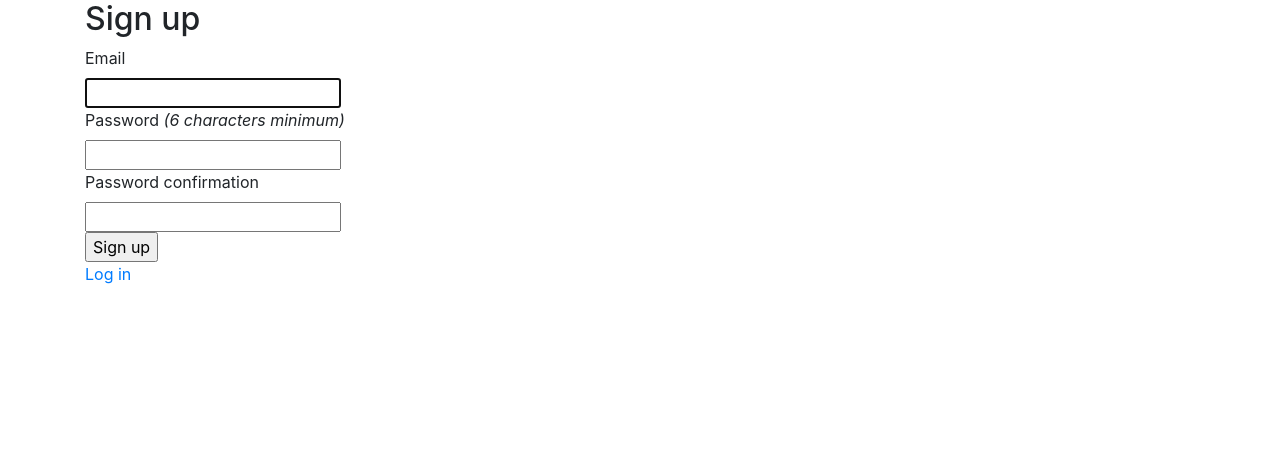
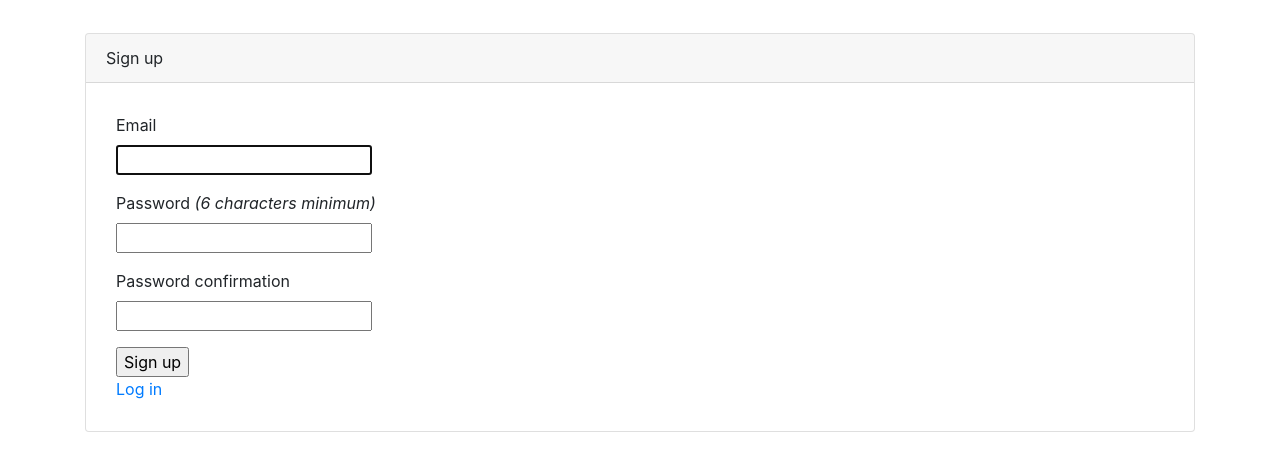
Before and after one commit to thanhn062/FreeCamp, a Rails app: page /users/sign_up in a window 1280 px wide. Shown: the top 471 px of the page. Run offline with Rails 7, Linux system fonts and the light colour scheme; some libraries are stand-ins or nearby versions.

Commit message:
add style to sign up page

```diff
--- a/app/assets/stylesheets/application.css
+++ b/app/assets/stylesheets/application.css
@@ -18,6 +18,10 @@
  th { border-bottom: 1px solid #DDD; }
  body { margin: 0; }
  .logo-text {
-    font-size: 100px;
+    font-size: 8vw;
     font-weight: 1000;
  }
+
+ .form-padding {
+    margin: 30px;
+ }
--- a/app/views/devise/registrations/new.html.erb
+++ b/app/views/devise/registrations/new.html.erb
@@ -1,14 +1,18 @@
-<h2>Sign up</h2>
 
+<div class="card" style="margin-top: 3%">
+  <div class="card-header">
+    <div class="form-title">Sign up</div>
+  </div>
+  <div class="form-padding">
     <%= form_for(resource, as: resource_name, url: registration_path(resource_name)) do |f| %>
       <%= render "devise/shared/error_messages", resource: resource %>
 
-  <div class="field">
+      <div class="mb-3">
         <%= f.label :email %><br />
         <%= f.email_field :email, autofocus: true, autocomplete: "email" %>
       </div>
 
-  <div class="field">
+      <div class="mb-3">
         <%= f.label :password %>
         <% if @minimum_password_length %>
         <em>(<%= @minimum_password_length %> characters minimum)</em>
@@ -16,7 +20,7 @@
         <%= f.password_field :password, autocomplete: "new-password" %>
       </div>
 
-  <div class="field">
+      <div class="mb-3">
         <%= f.label :password_confirmation %><br />
         <%= f.password_field :password_confirmation, autocomplete: "new-password" %>
       </div>
@@ -24,6 +28,7 @@
       <div class="actions">
         <%= f.submit "Sign up" %>
       </div>
+      <%= render "devise/shared/links" %>
     <% end %>
-
-<%= render "devise/shared/links" %>
+  </div>
+</div>
```
Lines whose indentation alone changed are shown as unchanged.
